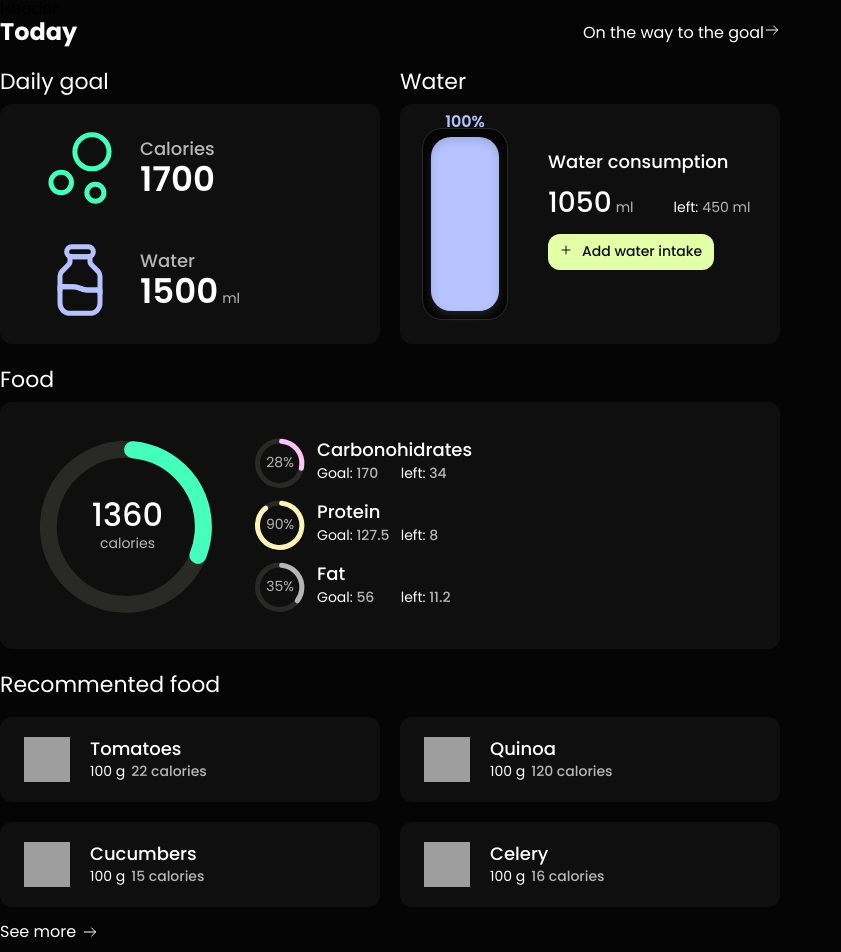
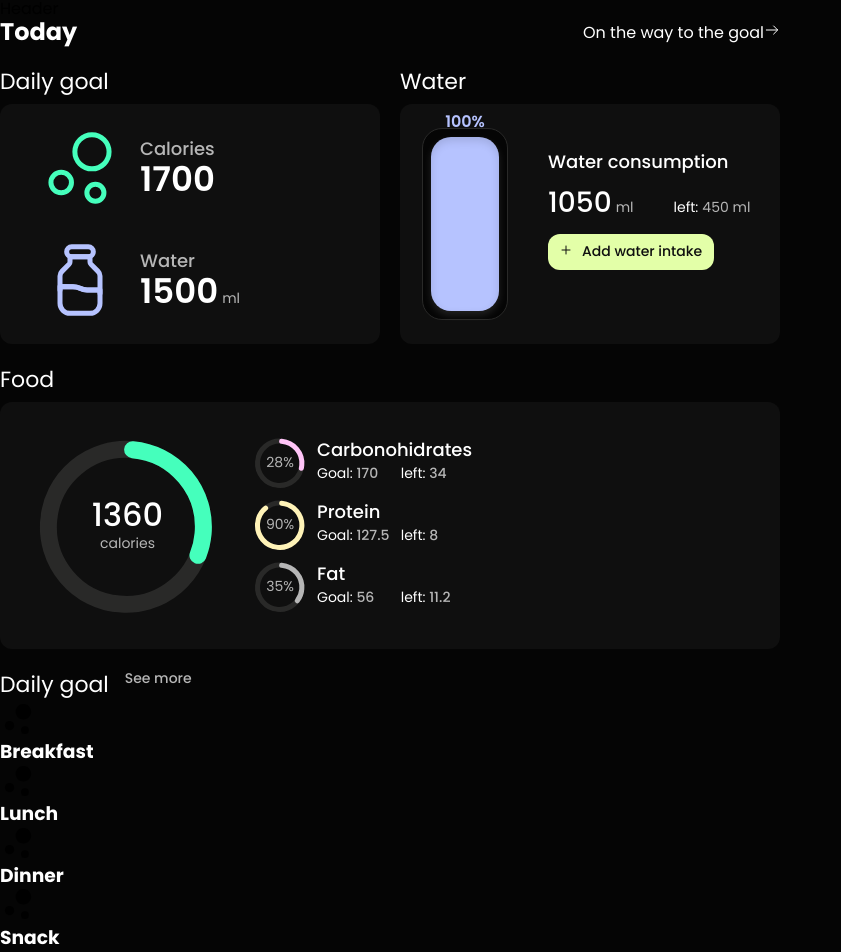
Before and after one commit to StruzhakS/health-app, a React (Create React App) app: page /health-app/mainPage in a window 1280 px wide. Shown: the top 952 px of the page, without its empty margins (0-841 px from the left). Built offline with nearby package versions, Linux system fonts and the light colour scheme; grey boxes are pictures that could not be loaded.

Commit message:
start diary section

```diff
--- /dev/null
+++ b/src/components/MainPageDiary/MainPageDiary.jsx
@@ -0,0 +1,46 @@
+import { Link } from 'react-router-dom';
+import Icons from '../../assets/icons/symbol-defs.svg';
+import css from './MainPageDiary.module.css';
+
+const Data = [
+  { carbonohidrates: 60, protein: 40, fat: 20 },
+  { carbonohidrates: 110, protein: 79.5, fat: 24.8 },
+  {},
+  {},
+];
+
+const MainPageDiary = () => {
+  return (
+    <section className={css.DiarySection}>
+      <div className={css.DiaryTitleContainer}>
+        <h2 className={css.DiaryTitle}>Daily goal</h2>
+        <Link className={css.DiaryTitleLink} to={`/diary`}>
+          See more
+        </Link>
+      </div>
+
+      <ul>
+        {Data.map(({ carbonohidrates, protein, fat }, i) => (
+          <li key={i}>
+            <div>
+              <svg width="36px" height="36px" className={css.svgBubble}>
+                <use xlinkHref={`${Icons}#bubble`} />
+              </svg>
+              <h3>
+                {i === 0
+                  ? 'Breakfast'
+                  : i === 1
+                  ? 'Lunch'
+                  : i === 2
+                  ? 'Dinner'
+                  : 'Snack'}
+              </h3>
+            </div>
+          </li>
+        ))}
+      </ul>
+    </section>
+  );
+};
+
+export default MainPageDiary;
--- /dev/null
+++ b/src/components/MainPageDiary/MainPageDiary.module.css
@@ -0,0 +1,28 @@
+.DiarySection {
+  color: #fff;
+  width: 300px;
+}
+
+.DiaryTitle {
+  font-size: 18px;
+  font-weight: 400;
+  line-height: 1.33em;
+
+
+  @media (min-width: 834px) {
+    font-size: 22px;
+    line-height: 1.45em;
+  }
+}
+
+.DiaryTitleLink {
+  color: #b6b6b6;
+  font-size: 14px;
+  font-weight: 500;
+  line-height: 1.42em;
+}
+
+.DiaryTitleContainer {
+    display: flex;
+    gap: 16px;
+}
--- a/src/pages/MainPage.jsx
+++ b/src/pages/MainPage.jsx
@@ -1,3 +1,4 @@
+import MainPageDiary from 'components/MainPageDiary/MainPageDiary';
 import MainPageStatisticsSection from 'components/MainPageStatisticsSection/MainPageStatisticsSection';
 import RecommendedFoodSection from 'components/RecommendedFoodSection/RecommendedFoodSection';
 import { useMediaQuery } from 'react-responsive';
@@ -8,6 +9,7 @@ const MainPage = () => {
   return (
     <>
       <MainPageStatisticsSection />
+      <MainPageDiary />
       {isTabletScreen && <RecommendedFoodSection />}
     </>
   );
```
